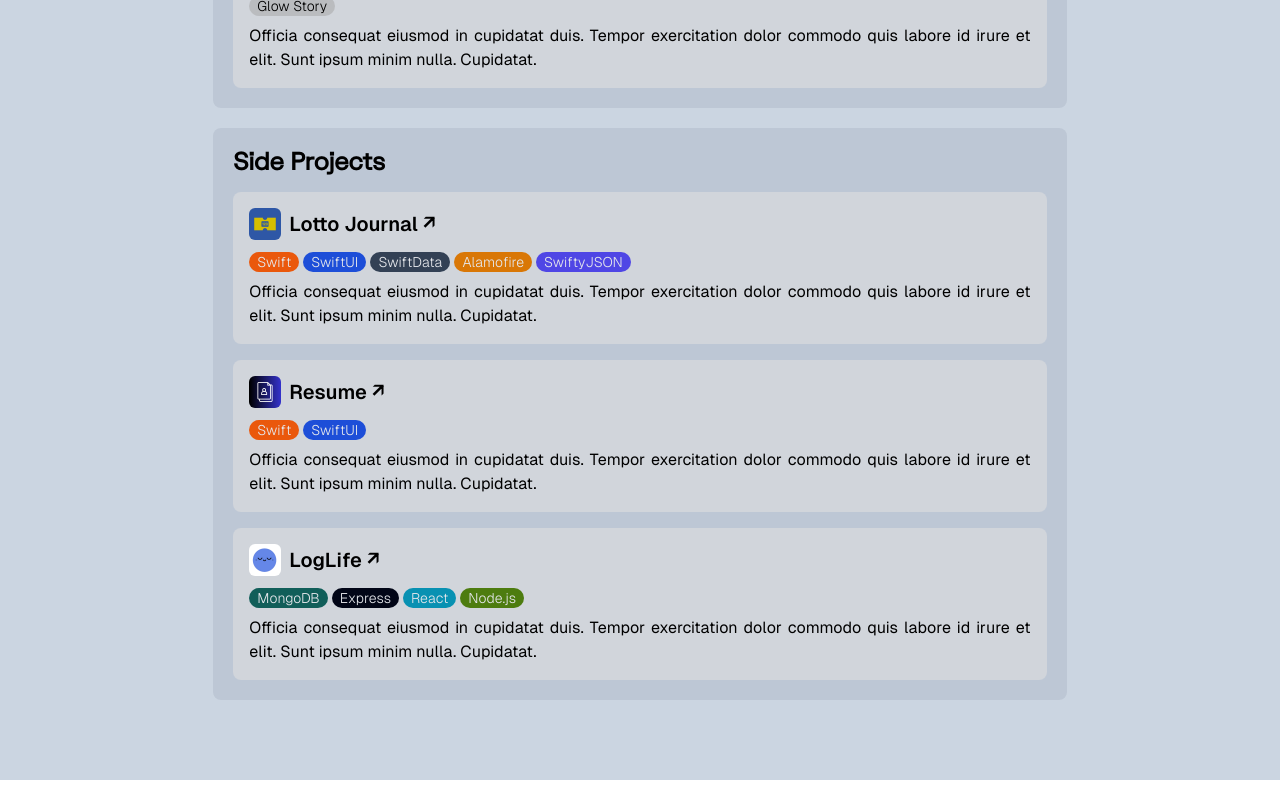
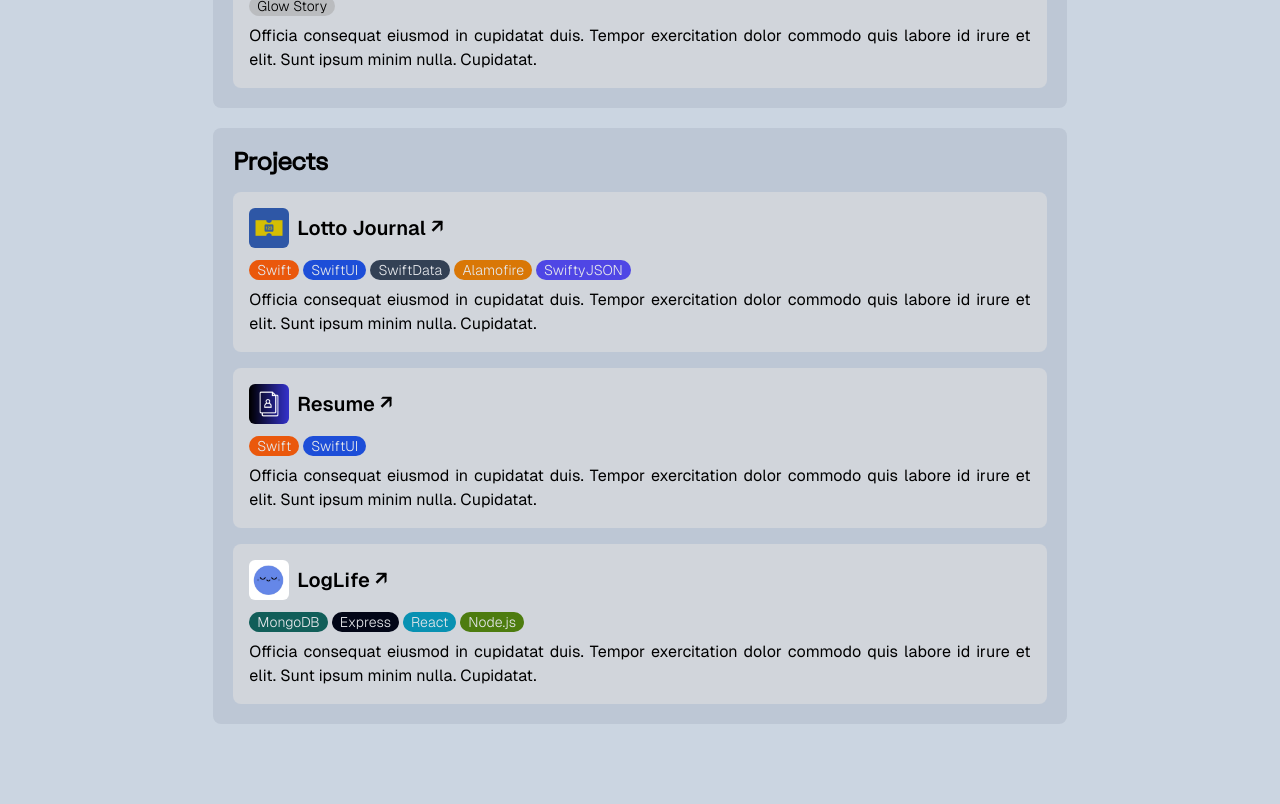
Before and after one commit to mmmmmob/me.theppitak, a React (Vite) app: page / in a window 1280 px wide. Shown: the part 900-1704 px from the top of the page. Before the commit the page ends 1680 px from the top, so only its background shows below. Built offline with nearby package versions, Linux system fonts and the light colour scheme.

Commit message:
style: add flex wrap to tags

```diff
--- a/src/components/Project.jsx
+++ b/src/components/Project.jsx
@@ -43,8 +43,8 @@ const projects = [
 
 function Project() {
   return (
-    <div className="mx-5 mt-5 flex flex-col self-center rounded-lg bg-slate-600/10 p-5 md:w-8/12">
-      <p className="font-fkDisplay text-2xl font-bold">Side Projects</p>
+    <div className="mx-5 mt-5 self-center rounded-lg bg-slate-600/10 p-5 md:w-8/12">
+      <p className="font-fkDisplay text-2xl font-bold">Projects</p>
       <div className="mt-3 flex flex-col space-y-4">
         {projects.map((project) => (
           <ProjectCard key={project.id} project={project} />
--- a/src/components/WorkExp.jsx
+++ b/src/components/WorkExp.jsx
@@ -29,7 +29,7 @@ const experiences = [
 
 function WorkExp() {
   return (
-    <div className="mx-5 mt-5 flex flex-col self-center rounded-lg bg-slate-600/10 p-5 md:w-8/12">
+    <div className="mx-5 mt-5 self-center rounded-lg bg-slate-600/10 p-5 md:w-8/12">
       <p className="font-fkDisplay text-2xl font-bold">Experiences</p>
       <div className="mt-3 flex flex-col space-y-4">
         {experiences.map((experience) => (
--- a/src/sub-components/ProjectCard.jsx
+++ b/src/sub-components/ProjectCard.jsx
@@ -3,12 +3,12 @@ import StacksTag from "./StacksTag";
 function ProjectCard({ project }) {
   return (
     <div className="flex flex-col rounded-lg bg-gray-300 p-4 dark:bg-slate-800">
-      <div className="flex flex-grow flex-col">
+      <div className="flex flex-col">
         <div className="mb-2 flex">
           <img
             src={project.icon}
             alt="icon"
-            className="mr-2 size-8 self-center rounded-md max-sm:size-8"
+            className="mr-2 size-10 self-center rounded-md"
           />
           <a
             className="self-center text-xl font-semibold after:content-['_↗'] hover:text-slate-500 dark:hover:text-slate-100"
@@ -18,7 +18,7 @@ function ProjectCard({ project }) {
             {project.title}
           </a>
         </div>
-        <div className="flex gap-x-1">
+        <div className="flex flex-wrap gap-x-1 gap-y-1">
           {project.stacks.map((stack) => (
             <StacksTag key={stack.id} stack={stack} />
           ))}
```
